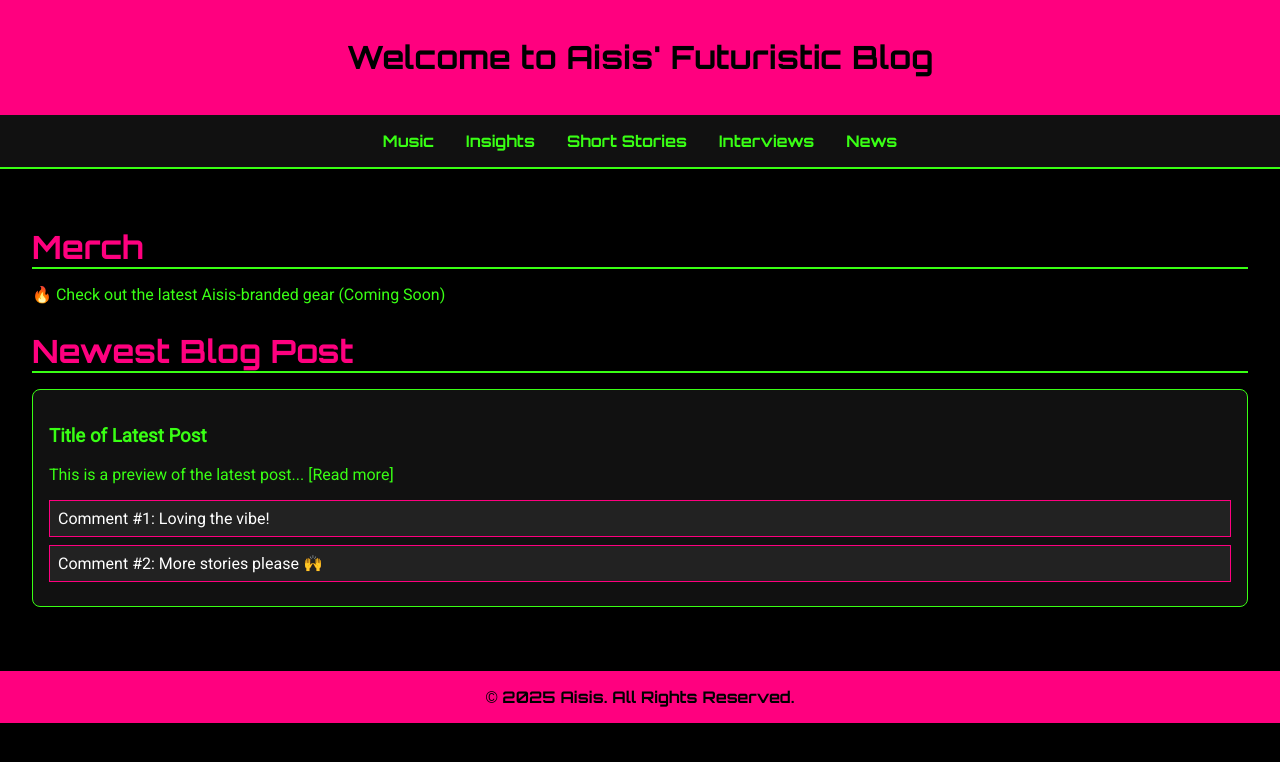
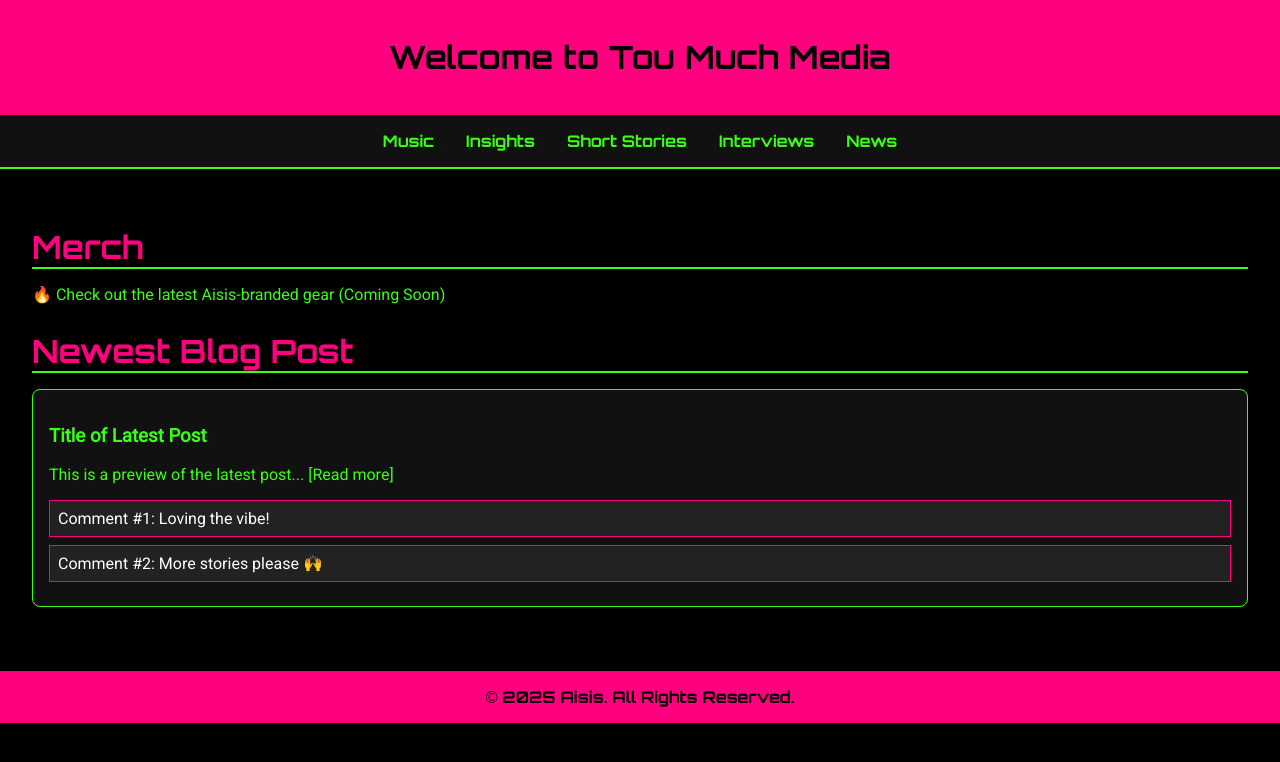
Before and after one commit to aissatoubkm/TouMuchMedia, a plain HTML site: page index.html in a window 1280 px wide. Drawn offline with Linux system fonts and the light colour scheme.

Commit message:
Update index.html

```diff
--- a/index.html
+++ b/index.html
@@ -79,7 +79,7 @@
 </head>
 <body>
   <header>
-    <h1>Welcome to Aisis' Futuristic Blog</h1>
+    <h1>Welcome to Tou Much Media</h1>
   </header>
 
   <nav>
```
